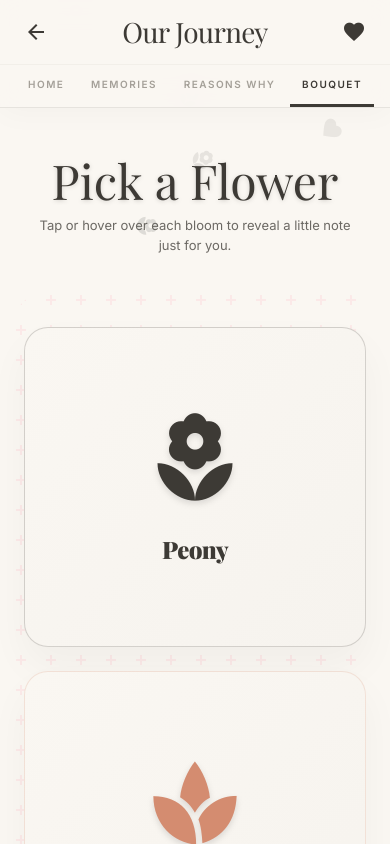
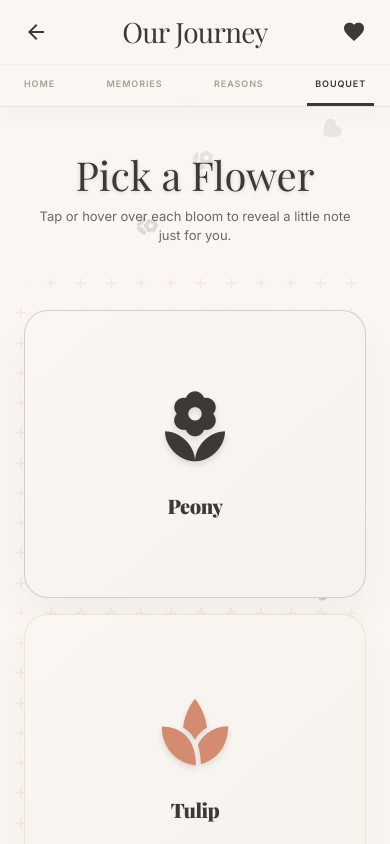
Before and after one commit to AimelHassan/mothersday, a React (Vite) app: page / in a window 390 px wide. Both pictures are taken after a click on the button "VIRTUAL BOUQUET". Shown: the top 844 px of the page. Built offline with nearby package versions, Linux system fonts and the light colour scheme; a web font is replaced by a local one.

Commit message:
chore: mobile-first optimizations and responsive typography

```diff
--- a/src/components/Bouquet.tsx
+++ b/src/components/Bouquet.tsx
@@ -7,9 +7,9 @@ export default function Bouquet() {
       name: 'Wildflower Patch',
       isWide: true,
       iconSet: [
-        { i: 'yard', c: 'text-secondary', s: '70px' },
-        { i: 'local_florist', c: 'text-tertiary', s: '80px' },
-        { i: 'spa', c: 'text-primary', s: '70px' }
+        { i: 'yard', c: 'text-secondary', s: '50px' },
+        { i: 'local_florist', c: 'text-tertiary', s: '60px' },
+        { i: 'spa', c: 'text-primary', s: '50px' }
       ],
       colorRef: 'primary',
       msg: 'Thank you for letting me grow wild and free, while always giving me a safe place to land.'
@@ -25,39 +25,39 @@ export default function Bouquet() {
 
   return (
     <div className="flex-1 px-4 md:px-gutter py-8 md:py-12 max-w-container-max mx-auto pb-24 md:pb-32 w-full">
-      <section className="mb-10 md:mb-12 text-center max-w-2xl mx-auto pt-4 md:pt-8">
-        <h1 className="font-display-lg text-[48px] md:text-[64px] text-on-surface mb-3 md:mb-4 drop-shadow-sm leading-none">Pick a Flower</h1>
+      <section className="mb-8 md:mb-12 text-center max-w-2xl mx-auto pt-4 md:pt-8">
+        <h1 className="font-display-lg text-[40px] md:text-[64px] text-on-surface mb-3 md:mb-4 drop-shadow-sm leading-none">Pick a Flower</h1>
         <p className="font-sans text-[13px] md:text-[14px] opacity-75 max-w-md mx-auto px-4">Tap or hover over each bloom to reveal a little note just for you.</p>
       </section>
 
-      <div className="grid grid-cols-1 sm:grid-cols-2 lg:grid-cols-3 gap-6 md:gap-8 flower-pattern px-2 md:px-4 py-8 rounded-[1.5rem] md:rounded-3xl">
+      <div className="grid grid-cols-1 sm:grid-cols-2 lg:grid-cols-3 gap-4 md:gap-8 flower-pattern px-2 md:px-4 py-8 rounded-[1.5rem] md:rounded-3xl">
         {flowers.map((f, i) => (
-          <div key={i} className={`flip-card h-80 rounded-3xl cursor-pointer ${f.isWide ? 'lg:col-span-2' : ''}`}>
+          <div key={i} className={`flip-card h-72 md:h-80 rounded-3xl cursor-pointer ${f.isWide ? 'lg:col-span-2' : ''}`}>
             <div className="flip-card-inner w-full h-full rounded-[1.5rem] relative">
               <div className={`flip-card-front absolute w-full h-full bg-surface-container-low rounded-[1.5rem] shadow-[0_20px_40px_rgba(0,0,0,0.04)] flex flex-col items-center justify-center p-6 border transition-colors bg-gradient-to-br from-surface to-surface-container-low ${colorStyles[f.colorRef].split(' ')[0]} ${colorStyles[f.colorRef].split(' ')[1]}`}>
                 {f.isWide && f.iconSet ? (
-                  <div className="flex gap-2 mb-4 drop-shadow-md items-end">
+                  <div className="flex gap-1 md:gap-2 mb-4 drop-shadow-md items-end">
                     {f.iconSet.map((ico, idx) => (
                       <span key={idx} className={`material-symbols-outlined ${ico.c}`} style={{ fontSize: ico.s, fontVariationSettings: "'FILL' 1" }}>{ico.i}</span>
                     ))}
                   </div>
                 ) : (
-                  <span className={`material-symbols-outlined mb-4 drop-shadow-md ${colorStyles[f.colorRef].split(' ')[2]}`} style={{ fontSize: '100px', fontVariationSettings: "'FILL' 1" }}>{f.icon}</span>
+                  <span className={`material-symbols-outlined mb-4 drop-shadow-md ${colorStyles[f.colorRef].split(' ')[2]}`} style={{ fontSize: '80px', fontVariationSettings: "'FILL' 1" }}>{f.icon}</span>
                 )}
-                <h3 className="font-display-lg text-2xl text-on-surface tracking-tight font-semibold mt-2">{f.name}</h3>
+                <h3 className="font-display-lg text-xl md:text-2xl text-on-surface tracking-tight font-semibold mt-2">{f.name}</h3>
               </div>
 
-              <div className={`flip-card-back absolute w-full h-full rounded-[1.5rem] shadow-xl flex flex-col items-center justify-center p-8 text-center border-2 border-transparent ${colorStyles[f.colorRef].split(' ').slice(3).join(' ')}`}>
-                <span className="material-symbols-outlined mb-4 text-4xl opacity-80" style={{ fontVariationSettings: "'FILL' 1" }}>favorite</span>
-                <p className="font-body-lg font-semibold">{f.msg}</p>
+              <div className={`flip-card-back absolute w-full h-full rounded-[1.5rem] shadow-xl flex flex-col items-center justify-center p-6 md:p-8 text-center border-2 border-transparent ${colorStyles[f.colorRef].split(' ').slice(3).join(' ')}`}>
+                <span className="material-symbols-outlined mb-4 text-3xl md:text-4xl opacity-80" style={{ fontVariationSettings: "'FILL' 1" }}>favorite</span>
+                <p className="font-body-md md:font-body-lg font-semibold text-sm md:text-base">{f.msg}</p>
               </div>
             </div>
           </div>
         ))}
       </div>
 
-      <div className="mt-margin flex justify-center pb-20 px-4">
-        <button className="bg-primary text-white rounded-full px-8 py-4 font-sans text-[12px] font-semibold uppercase tracking-[0.1em] hover:bg-black transition-all duration-300 shadow-[0_10px_20px_rgba(0,0,0,0.05)] flex items-center justify-center gap-2 w-full sm:w-auto mt-4 md:mt-0">
+      <div className="mt-8 md:mt-margin flex justify-center pb-20 px-4">
+        <button className="bg-primary text-white rounded-full px-8 py-4 font-sans text-[12px] font-semibold uppercase tracking-[0.1em] hover:bg-black transition-all duration-300 shadow-[0_10px_20px_rgba(0,0,0,0.05)] flex items-center justify-center gap-2 w-full sm:w-auto active:scale-95">
           <span className="material-symbols-outlined" style={{ fontVariationSettings: "'FILL' 1" }}>add_circle</span> Add a Bloom
         </button>
       </div>
--- a/src/components/Home.tsx
+++ b/src/components/Home.tsx
@@ -2,32 +2,32 @@ import { Tab } from '../App';
 
 export default function Home({ setCurrentTab }: { setCurrentTab: (t: Tab) => void }) {
   return (
-    <div className="flex-1 flex items-center justify-center py-16 md:py-24 px-6 md:px-gutter relative w-full overflow-hidden">
+    <div className="flex-1 flex items-center justify-center py-12 md:py-24 px-6 md:px-gutter relative w-full overflow-hidden">
       <div
         className="absolute inset-0 z-0 bg-cover bg-center bg-no-repeat opacity-20 pointer-events-none"
         style={{ backgroundImage: "url('https://lh3.googleusercontent.com/aida-public/AB6AXuDTaBe0EOGNgjtA6we8N2UVzIaYe9mGiVdxlNOl2Y6gIgdUCWpBf9xEEwx5pjAs9tAgyPj4nN11z4XTgR-qTSBoJm_E5YHA3-XdbMsexlgs_WoUZNX8JXpdvaCIy4TLYoc17QwaLStDmEHBKCsF3hsHOLaDxS-L7Ec39X8MYl-I43H065XYUxb_O69BsqYteeKB9mgUOMuyDf4pDy3G6PQn9EEfcy9djBBcNewO0rGd0Yvc4kIPt_VowSy5OmEgJFqR7RVTi6XR35pY')" }}
       />
       <div className="absolute inset-0 z-0 bg-gradient-to-b from-surface/50 to-surface/80 backdrop-blur-[3px] pointer-events-none" />
 
-      <div className="absolute font-display-lg text-[150px] sm:text-[200px] md:text-[320px] font-black text-primary-container opacity-20 select-none z-0 left-[-20px] md:left-[20px] top-1/2 -translate-y-1/2 pointer-events-none tracking-widest break-normal whitespace-nowrap">MOM</div>
+      <div className="absolute font-display-lg text-[120px] sm:text-[200px] md:text-[320px] font-black text-primary-container opacity-20 select-none z-0 left-[-10px] md:left-[20px] top-1/2 -translate-y-1/2 pointer-events-none tracking-widest break-normal whitespace-nowrap">MOM</div>
 
       <section className="relative z-10 max-w-4xl w-full text-center md:text-left flex flex-col md:pl-[80px]">
-        <h2 className="font-display-lg text-[56px] sm:text-[64px] md:text-[84px] leading-[0.9] text-on-surface mb-2 md:mb-2 tracking-tight">
+        <h2 className="font-display-lg text-[48px] sm:text-[64px] md:text-[84px] leading-[0.9] text-on-surface mb-2 md:mb-2 tracking-tight">
             Every day is<br />her <span className="italic text-secondary">special</span> day.
         </h2>
-        <p className="font-display-lg text-primary/60 italic text-xl md:text-2xl mb-6 md:mb-8">By your son Aimel</p>
-        <p className="font-body-lg text-on-surface-variant max-w-md mx-auto md:mx-0 mb-8 md:mb-10 leading-relaxed text-[15px] opacity-75">
+        <p className="font-display-lg text-primary/60 italic text-lg md:text-2xl mb-6 md:mb-8">By your son Aimel</p>
+        <p className="font-body-lg text-on-surface-variant max-w-md mx-auto md:mx-0 mb-8 md:mb-10 leading-relaxed text-[14px] md:text-[15px] opacity-75">
             Celebrate the woman who gave you everything. Explore our curated Mother's Day collection of experiences, gifts, and memories designed to show her she's loved.
         </p>
         <div className="flex flex-col sm:flex-row gap-4 justify-center md:justify-start w-full sm:w-auto mx-auto md:mx-0">
           <button
             onClick={() => setCurrentTab('memories')}
-            className="bg-primary text-white font-sans text-[12px] font-semibold rounded-full px-8 py-4 uppercase tracking-[0.1em] hover:bg-black transition-all duration-300 w-full sm:w-auto">
+            className="bg-primary text-white font-sans text-[12px] font-semibold rounded-full px-8 py-4 uppercase tracking-[0.1em] hover:bg-black transition-all duration-300 w-full sm:w-auto active:scale-95">
               The Gallery
           </button>
           <button
             onClick={() => setCurrentTab('bouquet')}
-            className="bg-transparent border border-primary text-primary font-sans text-[12px] font-semibold rounded-full px-8 py-4 uppercase tracking-[0.1em] hover:bg-primary hover:text-white transition-all duration-300 w-full sm:w-auto bg-white/50 backdrop-blur-sm">
+            className="bg-transparent border border-primary text-primary font-sans text-[12px] font-semibold rounded-full px-8 py-4 uppercase tracking-[0.1em] hover:bg-primary hover:text-white transition-all duration-300 w-full sm:w-auto bg-white/50 backdrop-blur-sm active:scale-95">
               Virtual Bouquet
           </button>
         </div>
--- a/src/components/Navigation.tsx
+++ b/src/components/Navigation.tsx
@@ -4,22 +4,22 @@ export default function Navigation({ currentTab, setCurrentTab }: { currentTab:
   const navItems = [
     { id: 'home', label: 'Home' },
     { id: 'memories', label: 'Memories' },
-    { id: 'reasons', label: 'Reasons Why' },
+    { id: 'reasons', label: 'Reasons' },
     { id: 'bouquet', label: 'Bouquet' },
   ] as const;
 
   return (
     <nav className="w-full border-t border-outline-variant/20 px-2 overflow-x-auto [&::-webkit-scrollbar]:hidden [-ms-overflow-style:none] [scrollbar-width:none]">
-      <div className="flex justify-between sm:justify-center sm:gap-10 md:gap-14 min-w-max max-w-4xl mx-auto px-2 sm:px-4">
+      <div className="flex justify-between sm:justify-center sm:gap-6 md:gap-14 min-w-max max-w-4xl mx-auto px-2 sm:px-4">
         {navItems.map(item => {
           const isActive = currentTab === item.id;
           return (
             <button
               key={item.id}
               onClick={() => setCurrentTab(item.id)}
-              className={`flex flex-col items-center justify-center py-3 md:py-4 px-3 sm:px-4 border-b-[3px] transition-all duration-300 ${isActive ? 'border-primary text-primary' : 'border-transparent text-on-surface-variant hover:text-primary hover:border-primary/30'}`}
+              className={`flex flex-col items-center justify-center py-3 md:py-4 px-2 sm:px-4 border-b-[3px] transition-all duration-300 active:bg-primary/5 ${isActive ? 'border-primary text-primary' : 'border-transparent text-on-surface-variant hover:text-primary hover:border-primary/30'}`}
             >
-              <span className={`font-sans tracking-[0.15em] uppercase transition-all whitespace-nowrap ${isActive ? 'text-[10px] md:text-[11px] font-bold' : 'text-[10px] md:text-[11px] font-semibold opacity-60'}`}>
+              <span className={`font-sans tracking-[0.1em] sm:tracking-[0.15em] uppercase transition-all whitespace-nowrap ${isActive ? 'text-[9px] sm:text-[11px] font-bold' : 'text-[9px] sm:text-[11px] font-semibold opacity-60'}`}>
                 {item.label}
               </span>
             </button>
```
